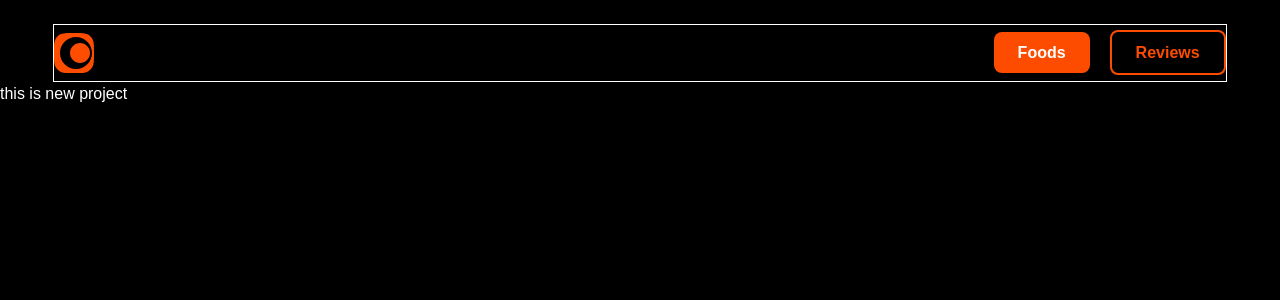
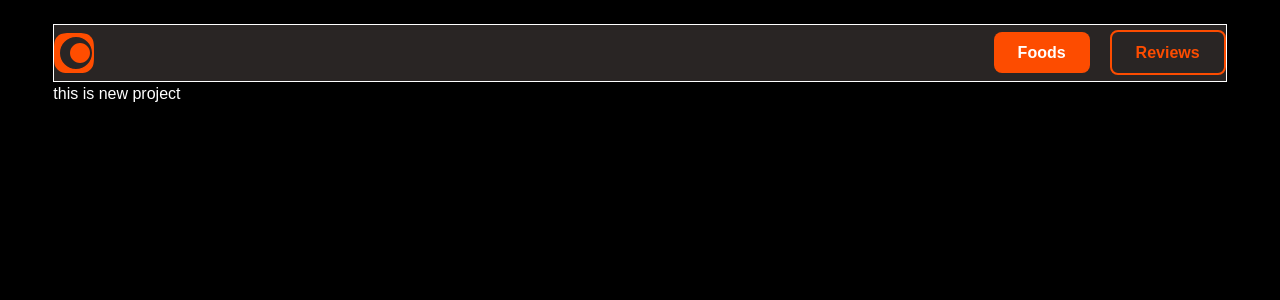
Before and after one commit to sucharita4867/FoodNest, a Next.js app: page / in a window 1280 px wide. Shown: the top 300 px of the page. Built offline with nearby package versions, Linux system fonts and the light colour scheme.

Commit message:
added navbar bg

```diff
--- a/src/app/layout.jsx
+++ b/src/app/layout.jsx
@@ -29,7 +29,7 @@ export default function RootLayout({ children }) {
         <header classNama="  py-2 ">
           <Navbar />
         </header>
-        <main>{children}</main>
+        <main className="w-11/12 mx-auto">{children}</main>
       </body>
     </html>
   );
--- a/src/components/Navbar.jsx
+++ b/src/components/Navbar.jsx
@@ -3,7 +3,7 @@ import React from "react";
 
 const Navbar = () => {
   return (
-    <div className=" w-11/12 mx-auto border mt-6 py-2">
+    <div className=" w-11/12 mx-auto border mt-6 py-2 bg-stone-800">
       <div className="flex justify-between items-center ">
         <figure>
           <img src="/logo.svg" alt="" />
```
